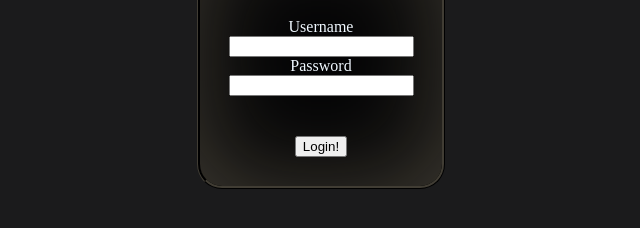
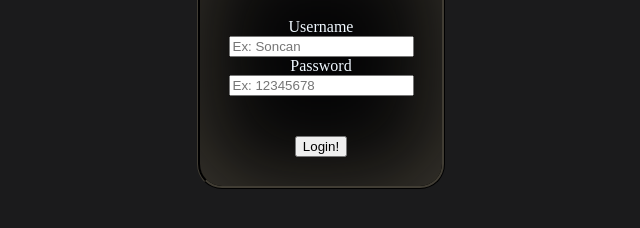
Before and after one commit to kwazema/JSPracticesEnti2019, a plain HTML site: page Practicas/Practica_02/index.html in a window 1280 px wide. Shown: the part 330-558 px from the top of the page, without its empty margins (319-959 px from the left). Drawn offline with Linux system fonts and the light colour scheme.

Commit message:
Added Placeholder & Requiered

```diff
--- a/Practicas/Practica_02/index.html
+++ b/Practicas/Practica_02/index.html
@@ -16,9 +16,9 @@
         <h1>LOGIN</h1>
         <form id="my-form" onsubmit="onSubmit(); return false;">
           <label for="name">Username</label><br />
-          <input type="text" name="name" id="name" /> <br />
+          <input type="text" name="name" id="name" maxlength="15" placeholder="Ex: Soncan" required/> <br />
           <label for="password">Password</label> <br />
-          <input type="password" name="password" id="password" /> <br />
+          <input type="password" name="password" id="password" placeholder="Ex: 12345678" required/> <br />
           <button>Login!</button>
         </form>
       </div>
@@ -33,7 +33,7 @@
 
         <div id="input">
           <label for="film">Pelicula: </label>
-          <input type="text" name="film" id="input-value" />
+          <input type="text" name="film" id="input-value" placeholder="Ex: Harry Potter"/>
 
           <button onclick="filmInput()">Search!</button>
           <button id="drop" onclick="deleteChilds()">Delete!</button>
```
